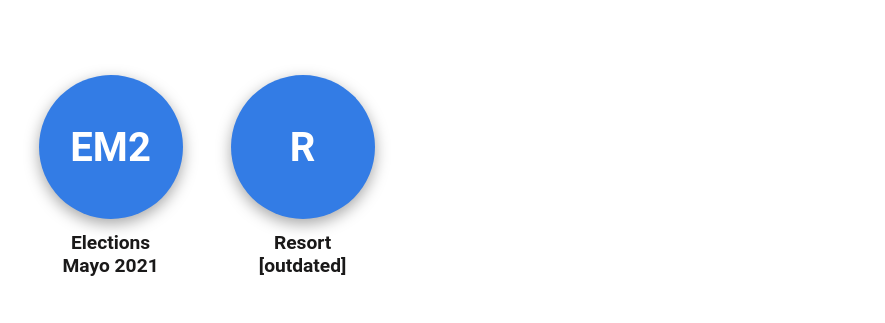
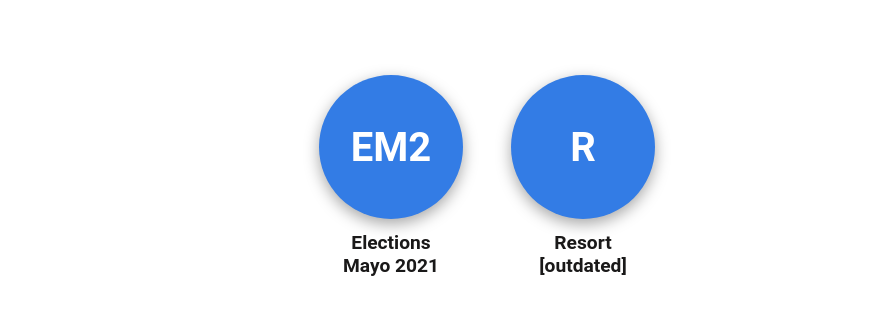
Before and after one commit to mancebo29/mesitas-azules, a website: page index.html in a window 1280 px wide. Shown: the part 756-1079 px from the top of the page, without its empty margins (153-1038 px from the left). Drawn offline with Linux system fonts and the light colour scheme.

Commit message:
Center items

```diff
--- a/index.html
+++ b/index.html
@@ -11,7 +11,8 @@
     .index-container {
       display: flex;
       flex-direction: column;
-      padding: 32px 15%;
+      padding: 32px 20%;
+      align-items: center;
     }
 
     .title-container {
@@ -27,6 +28,7 @@
       display: flex;
       gap: 60px;
       flex-wrap: wrap;
+      justify-content: center;
     }
 
     .card {
```
